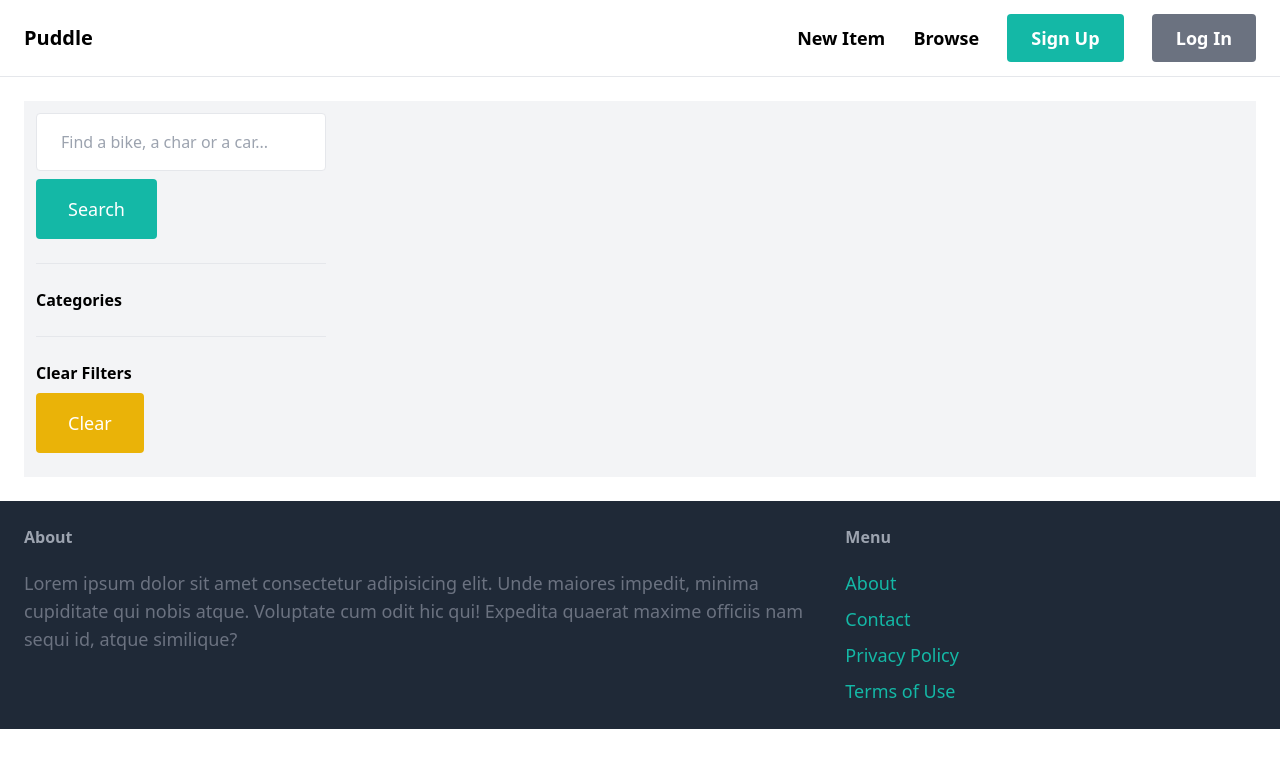
After one commit to mihstr/django-marketplace, a Django app: template django_marketplace/item/templates/item/items.html in a window 1280 px wide. The commit adds this page. Shown: the top 768 px of the page. Run offline with Django 3.2, Linux system fonts and the light colour scheme; the template is opened without the code that fills it, so the values that code supplies are empty; some libraries are stand-ins or nearby versions.

Commit message:
adding browse function

```diff
--- a/django_marketplace/homepage/templates/homepage/base.html
+++ b/django_marketplace/homepage/templates/homepage/base.html
@@ -18,7 +18,7 @@
 
         <div class="space-x-6">
             <a href="{% url 'item:new' %}" class="text-lg font-semibold hover:text-gray-500">New Item</a>
-            <a href="#" class="text-lg font-semibold hover:text-gray-500">Browse</a>
+            <a href="{% url 'item:items' %}" class="text-lg font-semibold hover:text-gray-500">Browse</a>
 
             {% if request.user.is_authenticated %}
                 <a href="#" class="px-6 py-3 text-lg font-semibold bg-teal-500 text-white rounded hover:bg-teal-700">Inbox</a>
--- /dev/null
+++ b/django_marketplace/item/templates/item/items.html
@@ -0,0 +1,65 @@
+{% extends 'homepage/base.html' %}
+
+{% block title %}Search{% endblock title %}
+
+{% block content %}
+
+<div class="pb-6 grid grid-cols-4 gap-4 bg-gray-100 p-3">
+    <div class="col-span-1">
+        <form method="get" action="{% url 'item:items' %}">
+            <input name="query" type="text" class="w-full py-4 px-6 border rounded" value="{{ query }}" placeholder="Find a bike, a char or a car...">
+
+            <button class="mt-2 py-4 px-8 text-lg bg-teal-500 text-white rounded">Search</button>
+        </form>
+
+        <hr class="my-6">
+
+        <p class="font-semibold">Categories</p>
+
+        <ul>
+            {% for category in categories %}
+            <li class="py-2 px-2 rounded {% if category.id == category_id %} bg-gray-200 {% endif %}">
+                <a href="{% url 'item:items' %}?query={{ query }}&category={{ category.id }}">{{ category.name }}</a>
+            </li>
+            {% endfor %}
+        </ul>
+
+        <hr class="my-6">
+
+        <p class="font-semibold">Clear Filters</p>
+
+        <ul>
+            <li>
+                <a href="{% url 'item:items' %}" class="mt-2 py-4 px-8 inline-block bg-yellow-500 text-lg rounded text-white">Clear</a>
+            </li>
+        </ul>
+
+
+    </div>
+
+    <div class="col-span-3">
+        <div class="grid grid-cols-3 gap-3">
+            {% for item in items %}
+                <div>
+                    <a href="{% url 'item:detail' item.id %}">
+                        <div>
+                            <img src="{{ item.image.url }}" class="rounded-t">
+                        </div>
+
+                        <div class="p-6 bg-white rounded-b">
+                            <h2 class="text-2xl">
+                                {{ item.name }}
+                            </h2>
+                            <p class="text-gray-500">
+                                {{ item.price }}$
+                            </p>
+                        </div>
+
+                    </a>
+                </div>
+            {% endfor %}
+        </div>
+    </div>
+</div>
+
+{% endblock content %}
--- a/django_marketplace/item/urls.py
+++ b/django_marketplace/item/urls.py
@@ -5,6 +5,7 @@ from . import views
 app_name = "item"
 
 urlpatterns = [
+    path("", views.items, name="items"),
     path("<int:pk>/edit/", views.edit, name="edit"),
     path("<int:pk>/delete/", views.delete, name="delete"),
     path("<int:pk>/", views.detail, name="detail"),
```
Also changed, not shown: django_marketplace/item/views.py (+21 -1 lines), django_marketplace/db.sqlite3.
